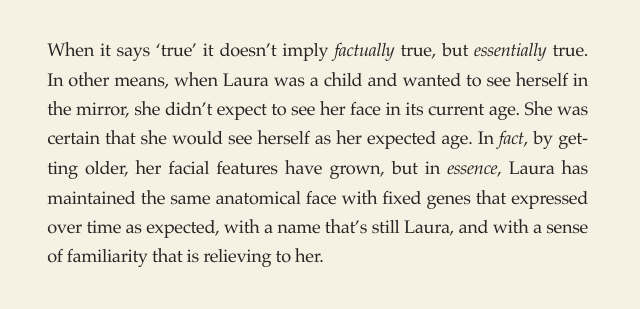
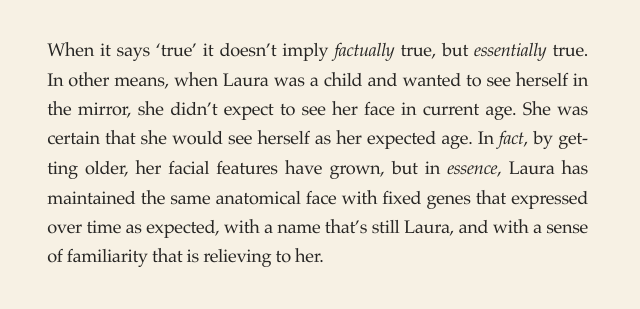
Before and after one commit to aethemir/aethemir.github.io, a plain HTML site: page essays/framing-the-wind/index.html in a window 1280 px wide. Shown: the part 415-724 px from the top of the page, 328-968 px from the left. Drawn offline with Linux system fonts and the light colour scheme.

Commit message:
a little improvement on essay

```diff
--- a/essays/framing-the-wind/index.html
+++ b/essays/framing-the-wind/index.html
@@ -264,7 +264,7 @@ body.dark .essay-footer {
 
 <p> The empty walls of Laura&#x2019;s new apartment stared back at her, as blank and daunting as the canvas before her. She stood in the center of the room, paintbrush in hand, frozen between the urge to recreate the <i>familiar</i> landscapes of home and the whisper of something new, something yet <i>unexplored</i>. In that moment of hesitation, caught between who she was and who she might become, Laura reflected the eternal human struggle: <i>How do we change and grow while remaining true to ourselves?</i>   </p>
 
-  <p>When it says &#x2018;true&#x2019; it doesn&#x2019;t imply <i>factually</i> true, but <i>essentially </i>true. In other means, when Laura was a child and wanted to see herself in the mirror, she didn&#x2019;t expect to see her face in its current age. She was certain that she would see herself as her expected age. In <i>fact</i>, by getting older, her facial features have grown, but in <i>essence</i>, Laura has maintained the same anatomical face with fixed genes that expressed over time as expected, with a name that&#x2019;s still Laura, and with a sense of familiarity that is relieving to her.</p>
+  <p>When it says &#x2018;true&#x2019; it doesn&#x2019;t imply <i>factually</i> true, but <i>essentially </i>true. In other means, when Laura was a child and wanted to see herself in the mirror, she didn&#x2019;t expect to see her face in current age. She was certain that she would see herself as her expected age. In <i>fact</i>, by getting older, her facial features have grown, but in <i>essence</i>, Laura has maintained the same anatomical face with fixed genes that expressed over time as expected, with a name that&#x2019;s still Laura, and with a sense of familiarity that is relieving to her.</p>
 
   <p>A couple of months ago, in a search for a new perspective, Laura had a defining moment when she tried <i>Marijuana </i>for the first time. Her surroundings seemed to come alive. Colors appeared richer, textures more vivid, the motion of objects felt impossibly fluid, and sounds more resonant, as if every <i>detail</i> of the world had become amplified. What surprised her most, however, wasn&#x2019;t just the vividness of the experience, but the profound <i>familiarity</i> of it all; a scene she had witnessed countless times before, now reframed and reborn <i>with a little, almost imperceptible difference.</i> </p>
 
```
